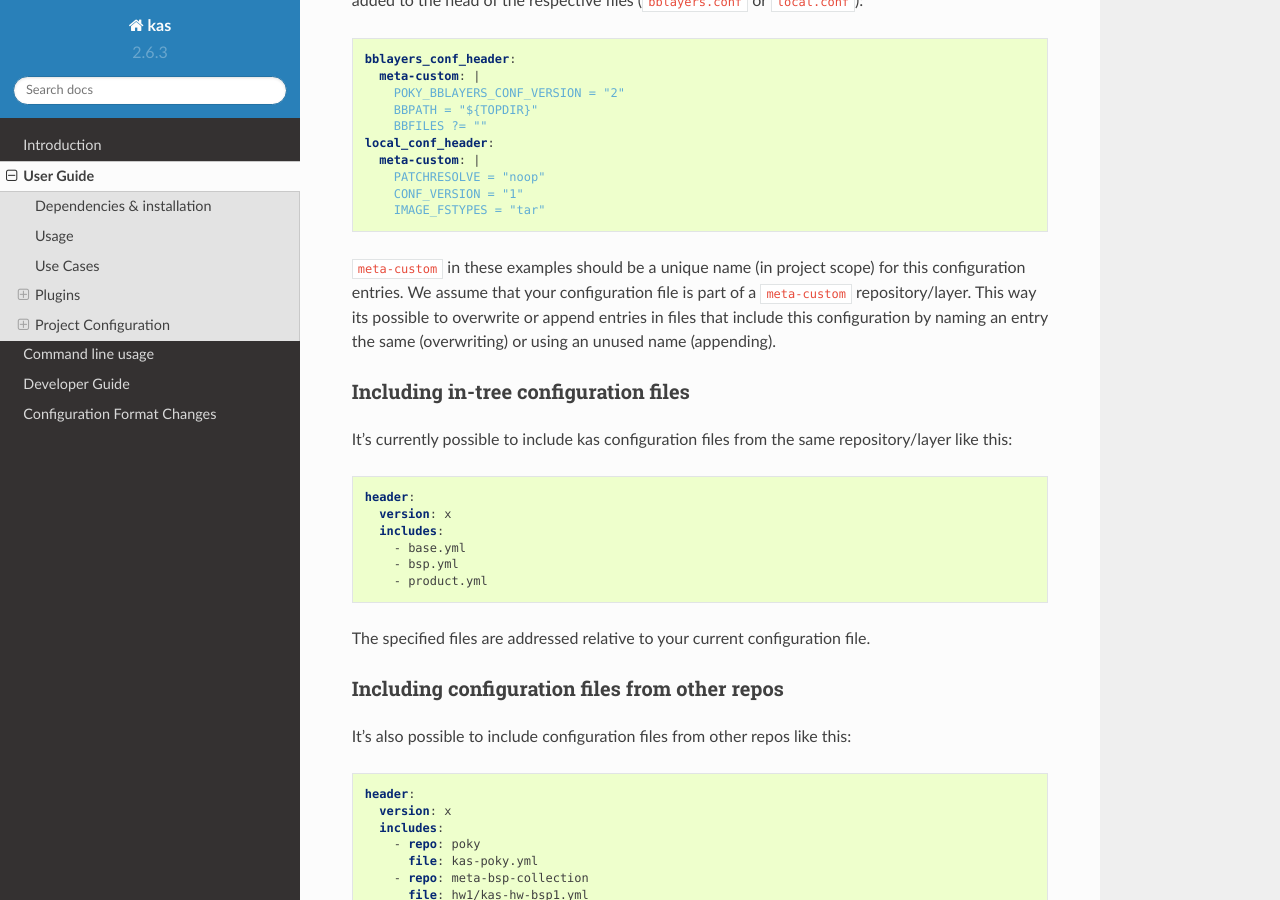
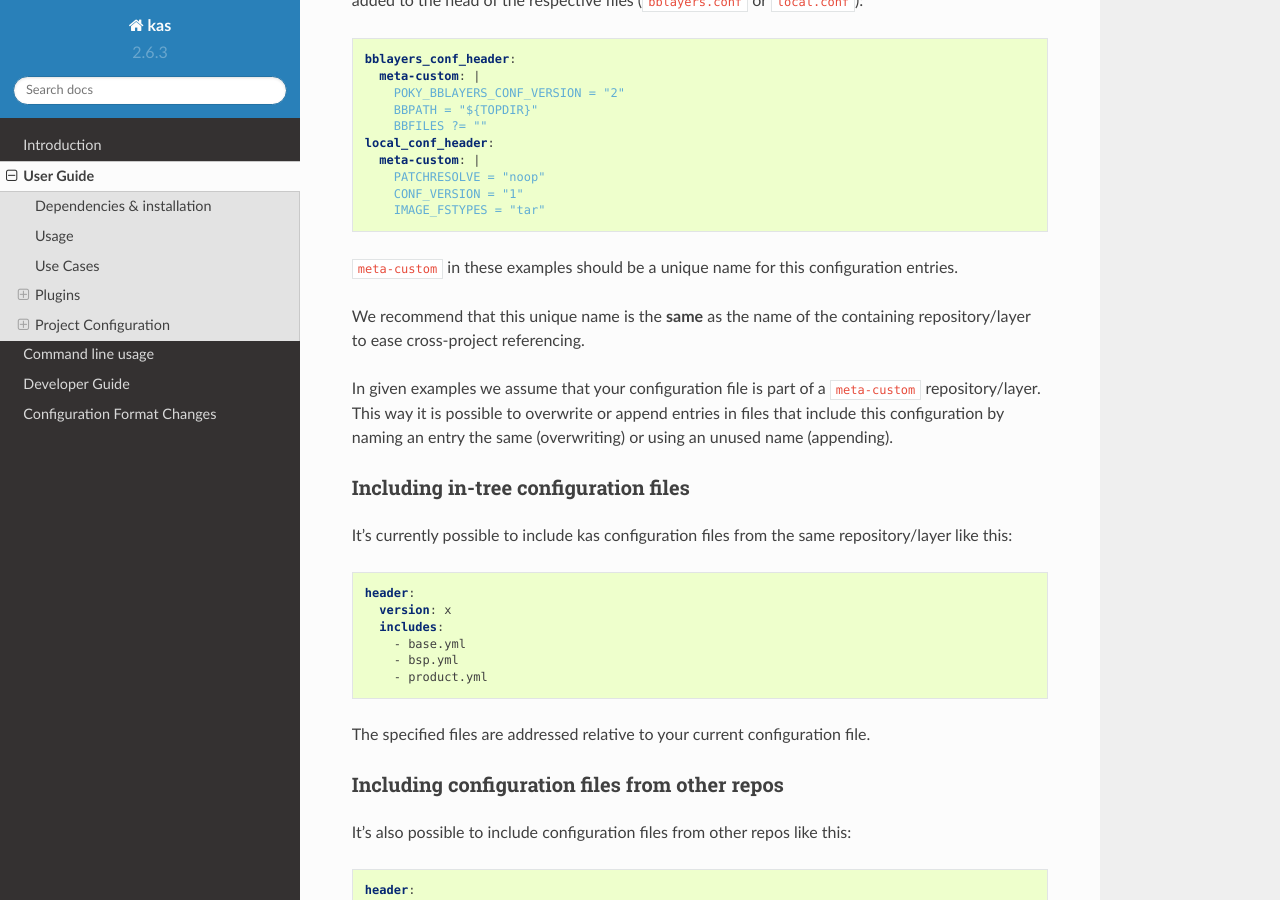
Before and after one commit to siemens/kas, a Sphinx documentation site: the page built from docs/userguide.rst, in a window 1280 px wide and 900 px high, scrolled down 3409 px. Built offline with Sphinx 7.4.7 and the Read the Docs theme 2.0.0, drawn with Linux system fonts in a browser that asks for light colours; some of the changed text lies outside the part shown.

Commit message:
docs/userguide.rst: Add recommendation for repo-id naming
This is added to avoid confusion in the creation of downstream layers.

Signed-off-by: Quirin Gylstorff <quirin.gylstorff@siemens.com>
[Jan: fixed over-long line]
Signed-off-by: Jan Kiszka <jan.kiszka@siemens.com>

```diff
--- a/docs/userguide.rst
+++ b/docs/userguide.rst
@@ -159,11 +159,16 @@ which are strings that are added to the head of the respective files
         CONF_VERSION = "1"
         IMAGE_FSTYPES = "tar"
 
-``meta-custom`` in these examples should be a unique name (in project scope)
-for this configuration entries. We assume that your configuration file is part
-of a ``meta-custom`` repository/layer. This way its possible to overwrite or
-append entries in files that include this configuration by naming an entry the
-same (overwriting) or using an unused name (appending).
+``meta-custom`` in these examples should be a unique name for this
+configuration entries.
+
+We recommend that this unique name is the **same** as the name of the
+containing repository/layer to ease cross-project referencing.
+
+In given examples we assume that your configuration file is part of a
+``meta-custom`` repository/layer. This way it is possible to overwrite or
+append entries in files that include this configuration by naming an entry
+the same (overwriting) or using an unused name (appending).
 
 Including in-tree configuration files
 ~~~~~~~~~~~~~~~~~~~~~~~~~~~~~~~~~~~~~
@@ -358,7 +363,9 @@ Configuration reference
       Contains the definition of a repository and the layers, that should be
       part of the build. If the value is ``None``, the repository, where the
       current configuration file is located is defined as ``<repo-id>`` and
-      added as a layer to the build.
+      added as a layer to the build. It is recommended that the ``<repo-id>``
+      is related to the containing repository/layer to ease cross-project
+      referencing.
 
     * ``name``: string [optional]
         Defines under which name the repository is stored. If its missing
```
